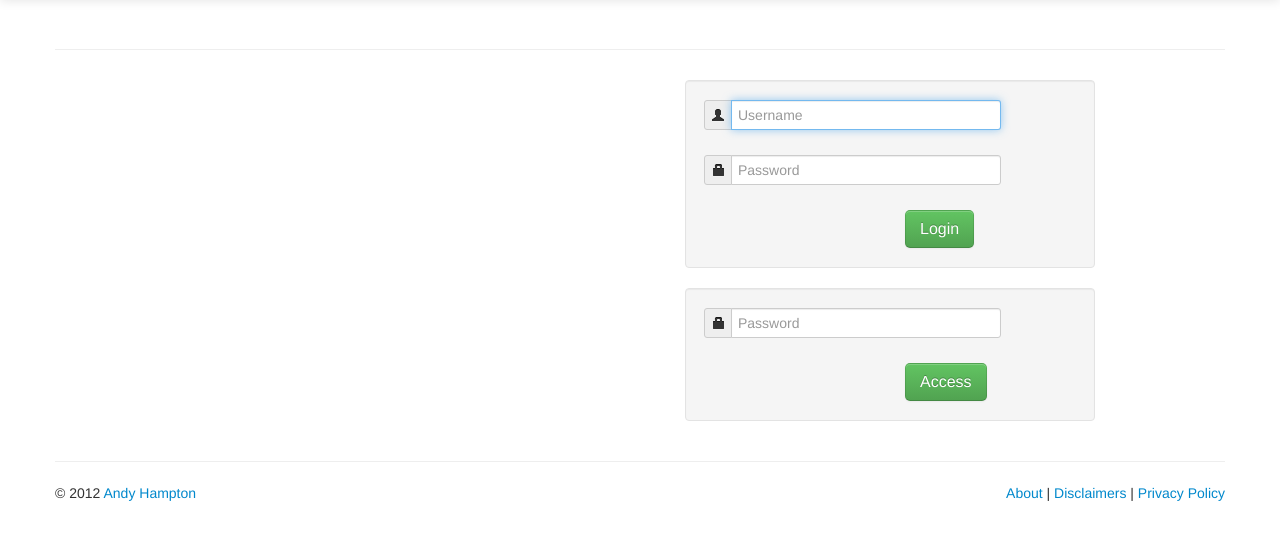
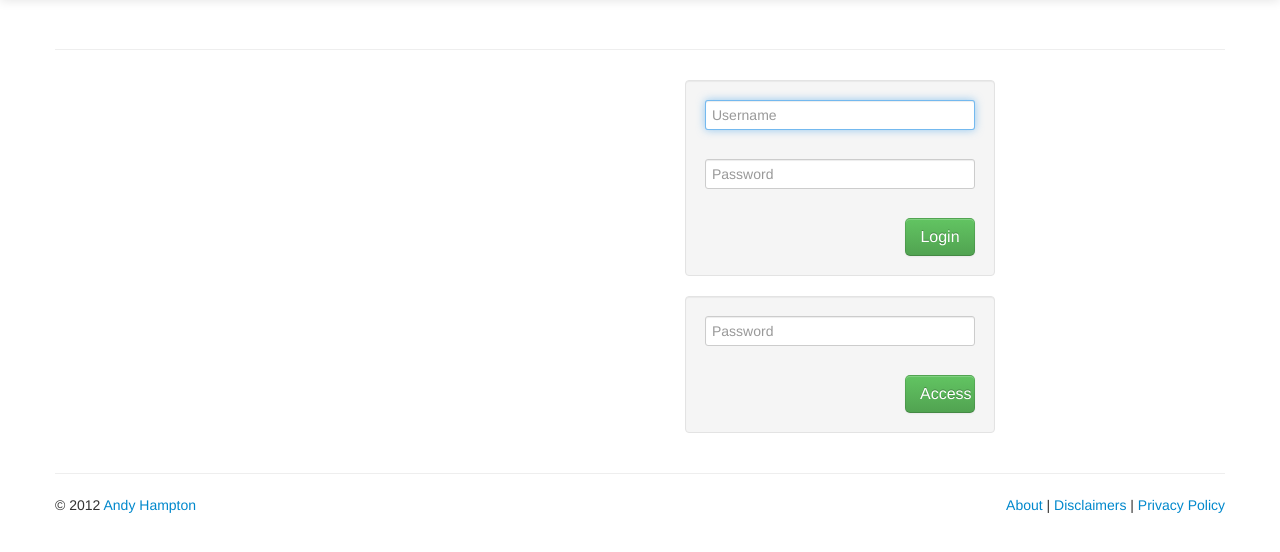
Before and after one commit to ahampt/Pref, a Django app: template pref/webapp/templates/site/access.html in a window 1280 px wide. Shown: the part 40-592 px from the top of the page. Run offline with Django 3.2, Linux system fonts and the light colour scheme; the template is opened without the code that fills it, so the values that code supplies are empty; some libraries are stand-ins or nearby versions.

Commit message:
Fix access page spacing

```diff
--- a/pref/webapp/templates/site/access.html
+++ b/pref/webapp/templates/site/access.html
@@ -5,28 +5,28 @@
 	{% include 'includes/navbar.html' %}
 	{% include 'includes/header.html' %}
 	{% url webapp.views.profile.login as login_url %}
-	<form class="well span4 offset4" action="{{login_url}}{% if request.GET.redirect %}?redirect={{request.GET.redirect}}{% endif %}" method="post"> {% csrf_token %}
-		<div class="input-prepend row">
-			<div class="span4"><span class="add-on"><i class="icon-user"></i></span><input class="span3" type="text" name="username" id="username" placeholder="Username" /></div>
-		</div>
-		<br />
-		<div class="input-prepend row">
-			<div class="span4"><span class="add-on"><i class="icon-lock"></i></span><input class="span3" type="password" name="password" id="password" placeholder="Password" /></div>
+	<form class="well span3 offset4" action="{{login_url}}{% if request.GET.redirect %}?redirect={{request.GET.redirect}}{% endif %}" method="post"> {% csrf_token %}
+		<div class="row">
+			<div class="span3"><input class="span3" type="text" name="username" id="username" placeholder="Username" /></div>
 		</div>
 		<br />
 		<div class="row">
-			<div class="span1 offset2"><input class="btn btn-large btn-success" type="submit" value="Login" /></div>
+			<div class="span3"><input class="span3" type="password" name="password" id="password" placeholder="Password" /></div>
+		</div>
+		<br />
+		<div class="row">
+			<div class="span1 offset2"><input class="btn btn-large btn-success" style="width: inherit;" type="submit" value="Login" /></div>
 		</div>
 	</form>
 	<br /><br />
 	{% url webapp.views.site.access as access_url %}
-	<form class="well span4 offset4" action="{{access_url}}" method="post"> {% csrf_token %}
-		<div class="input-prepend row">
-			<div class="span4"><span class="add-on"><i class="icon-lock"></i></span><input class="span3" type="password" name="access_password" id="access_password" placeholder="Password" /></div>
+	<form class="well span3 offset4" action="{{access_url}}" method="post"> {% csrf_token %}
+		<div class="row">
+			<div class="span3"><input class="span3" type="password" name="access_password" id="access_password" placeholder="Password" /></div>
 		</div>
 		<br />
 		<div class="row">
-			<div class="span1 offset2"><input class="btn btn-large btn-success" type="submit" value="Access" /></div>
+			<div class="span1 offset2"><input class="btn btn-large btn-success" style="width: inherit;" type="submit" value="Access" /></div>
 		</div>
 	</form>
 	{% include 'includes/footer.html' %}
```
